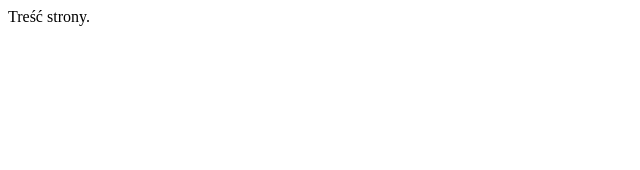
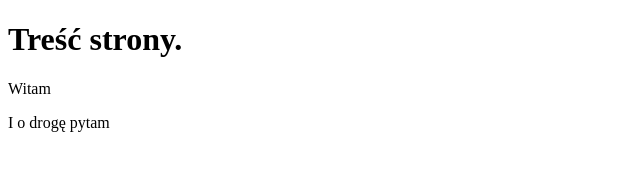
Before and after one commit to kwazar66/kwazar66.github.io, a plain HTML site: page index.html in a window 1280 px wide. Shown: the whole page, without its empty margins (0-640 px from the left). Drawn offline with Linux system fonts and the light colour scheme.

Commit message:
Update index.html

```diff
--- a/index.html
+++ b/index.html
@@ -7,6 +7,8 @@
 </head>
 
       <body>
-          Treść strony.
+          <h1>Treść strony.</h1>
+            <p>Witam</p>
+            <p>I o drogę pytam</p>
       </body>
 </html>
```
